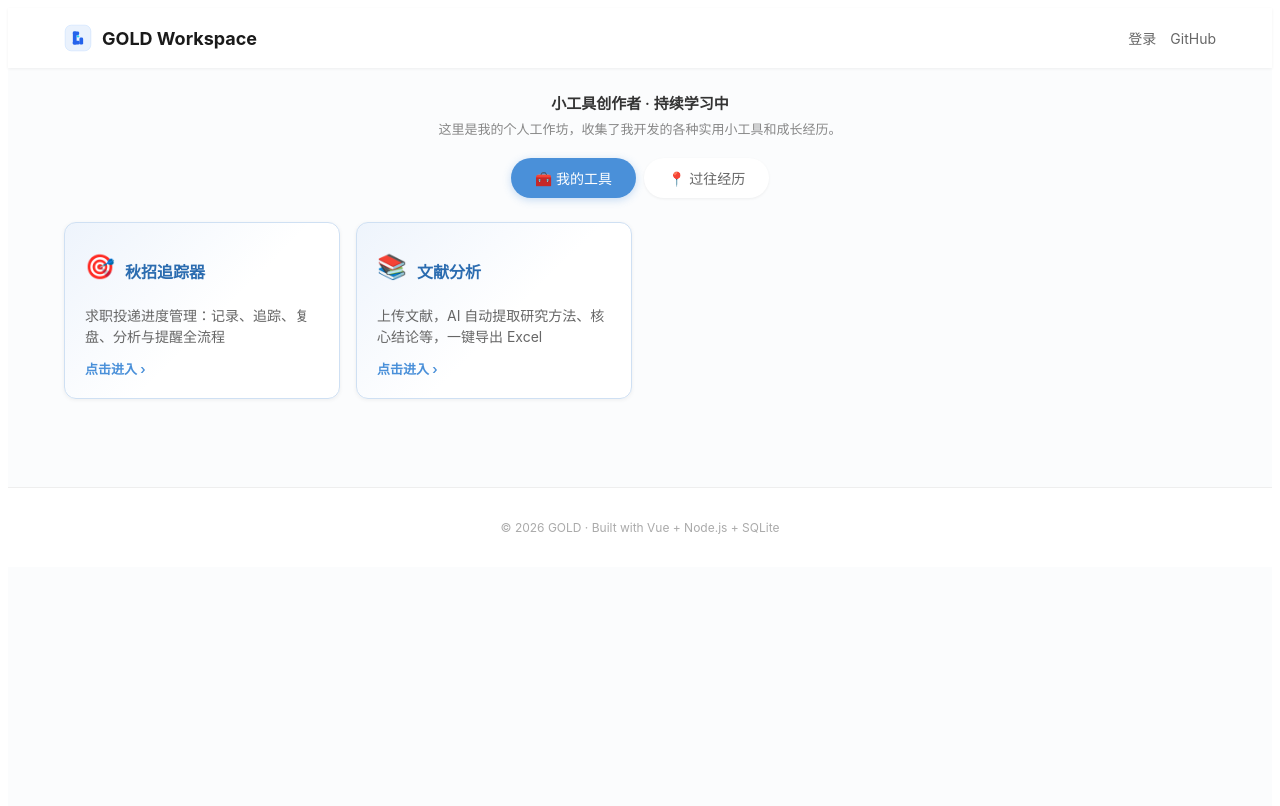
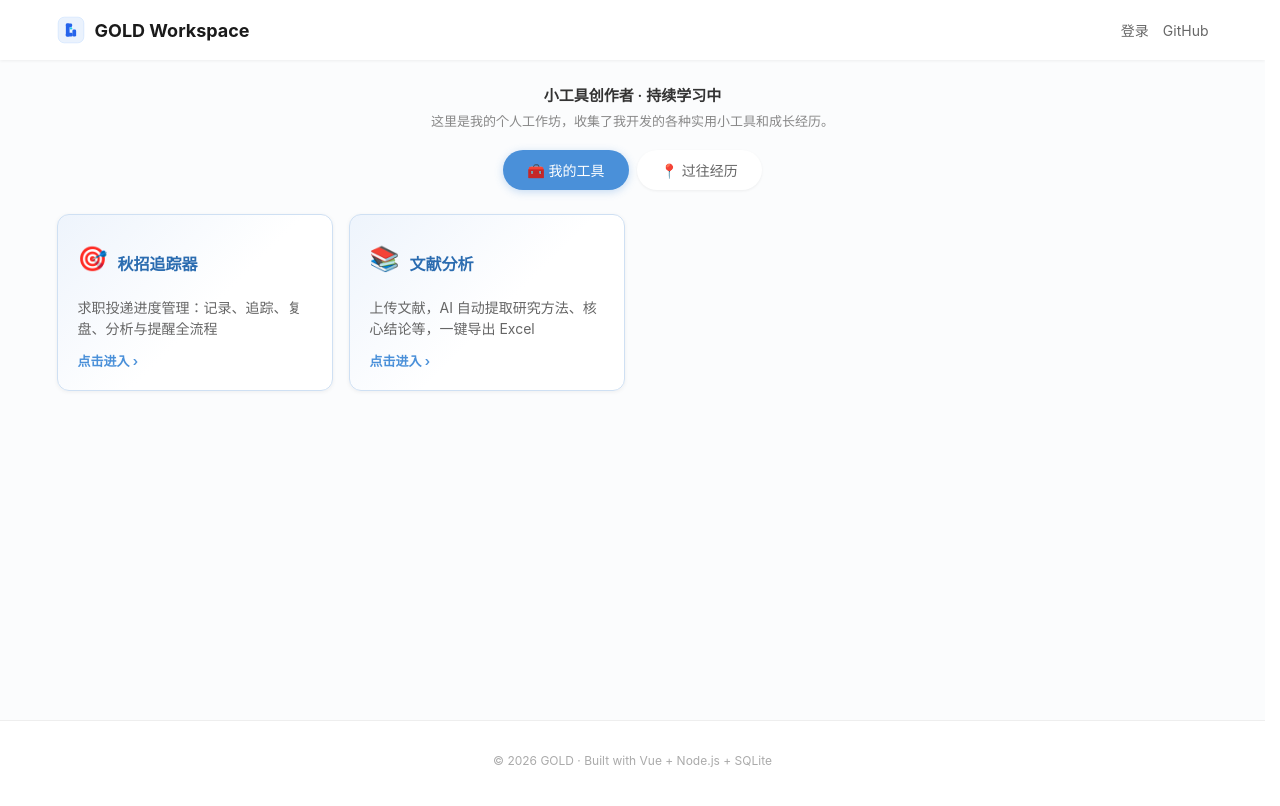
Before and after one commit to GOLD-ops/gold-workspace, a Vue app in the folder client/: page / in a window 1280 px wide. Shown: the top 806 px of the page. Built offline with nearby package versions, Linux system fonts and the light colour scheme.

Commit message:
fix: 修复导航栏滚动跳动与 footer 沉底布局

```diff
--- a/client/src/App.vue
+++ b/client/src/App.vue
@@ -40,7 +40,9 @@
     </nav>
 
     <!-- 路由视图：主页 / 各工具页面 -->
-    <router-view />
+    <main class="main">
+      <router-view />
+    </main>
 
     <!-- Footer -->
     <footer class="footer">
@@ -92,10 +94,24 @@ watch(() => route.path, refreshUser)
 
 <style scoped>
 * { margin: 0; padding: 0; box-sizing: border-box; }
-.app { min-height: 100vh; background: #fbfcfd; color: #333; font-family: -apple-system, BlinkMacSystemFont, 'Segoe UI', sans-serif; }
+.app {
+  min-height: 100vh;
+  display: flex;
+  flex-direction: column;
+  background: #fbfcfd;
+  color: #333;
+  font-family: -apple-system, BlinkMacSystemFont, 'Segoe UI', sans-serif;
+}
 
 /* 导航栏 */
-.navbar { background: #fff; box-shadow: 0 1px 3px rgba(0,0,0,0.06); position: sticky; top: 0; z-index: 10; }
+.navbar {
+  background: #fff;
+  box-shadow: 0 1px 3px rgba(0,0,0,0.06);
+  position: sticky;
+  top: 0;
+  z-index: 10;
+  flex: none;
+}
 .nav-content { max-width: 1200px; margin: 0 auto; padding: 16px 24px; display: flex; justify-content: space-between; align-items: center; }
 .logo { display: flex; align-items: center; gap: 10px; font-size: 18px; font-weight: 700; color: #1a1a1a; text-decoration: none; }
 .logo-mark { width: 28px; height: 28px; flex: none; }
@@ -146,5 +162,28 @@ watch(() => route.path, refreshUser)
 .nav-link:hover { color: #4a90d9; }
 
 /* Footer */
-.footer { text-align: center; padding: 32px 20px; color: #aaa; font-size: 12px; border-top: 1px solid #eee; margin-top: 40px; background: #fff; }
+.footer {
+  text-align: center;
+  padding: 32px 20px;
+  color: #aaa;
+  font-size: 12px;
+  border-top: 1px solid #eee;
+  margin-top: 40px;
+  background: #fff;
+  flex: none;
+}
+.main { flex: 1 0 auto; width: 100%; }
 </style>
+
+<style>
+/* 全局基础重置与滚动条空间预留，避免导航栏跳动 */
+html,
+body,
+#app {
+  margin: 0;
+  padding: 0;
+}
+html {
+  scrollbar-gutter: stable;
+}
+</style>
```
